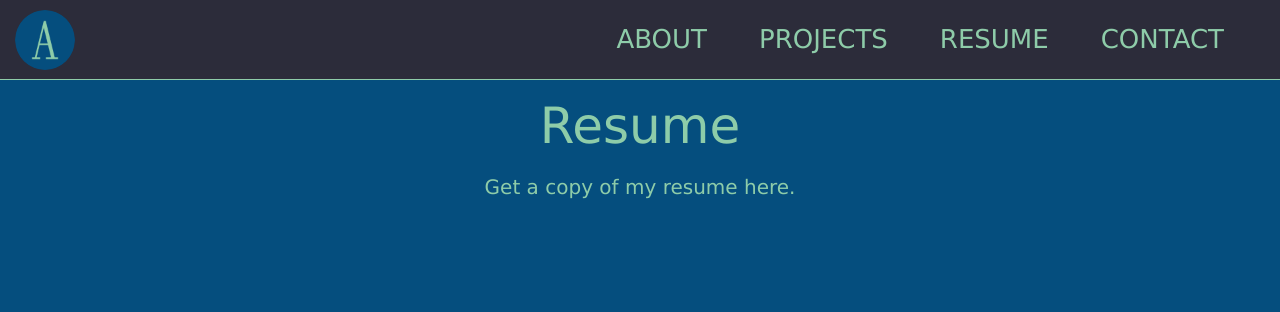
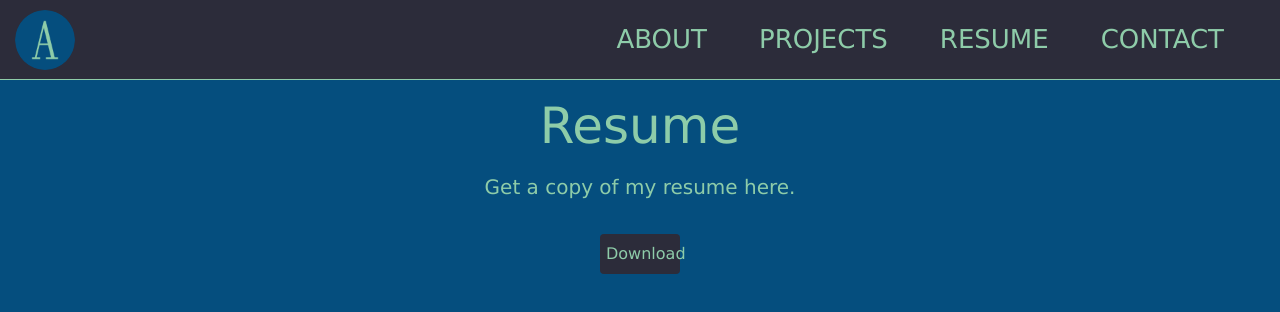
Before and after one commit to cactuspie23/portfolio-react, a React (Create React App) app: page /resume in a window 1280 px wide. Shown: the top 312 px of the page. Built offline with nearby package versions, Linux system fonts and the light colour scheme; a web font is replaced by a local one.

Commit message:
update resume download

```diff
--- a/src/pages/Resume.jsx
+++ b/src/pages/Resume.jsx
@@ -1,17 +1,23 @@
+import styles from './ProjectDetails/ProjectDetails.module.css'
+
 const Resume = () => {
   return (
     <>
       <h1>Resume</h1>
       <p>Get a copy of my resume here.</p>
+      <div className={styles.btns}>
+        <a href="/AlyssaDeMartinisResume.pdf" download>
+          <button>Download</button>
+        </a>
+      </div>
       <iframe
         src="/AlyssaDeMartinisResume.pdf"
         title="resume"
         frameBorder="0"
         scrolling="auto"
-        height="80%"
-        width="60%"
+        height="65%"
+        width="65%"
       ></iframe>
-
     </>
   )
 }
```
